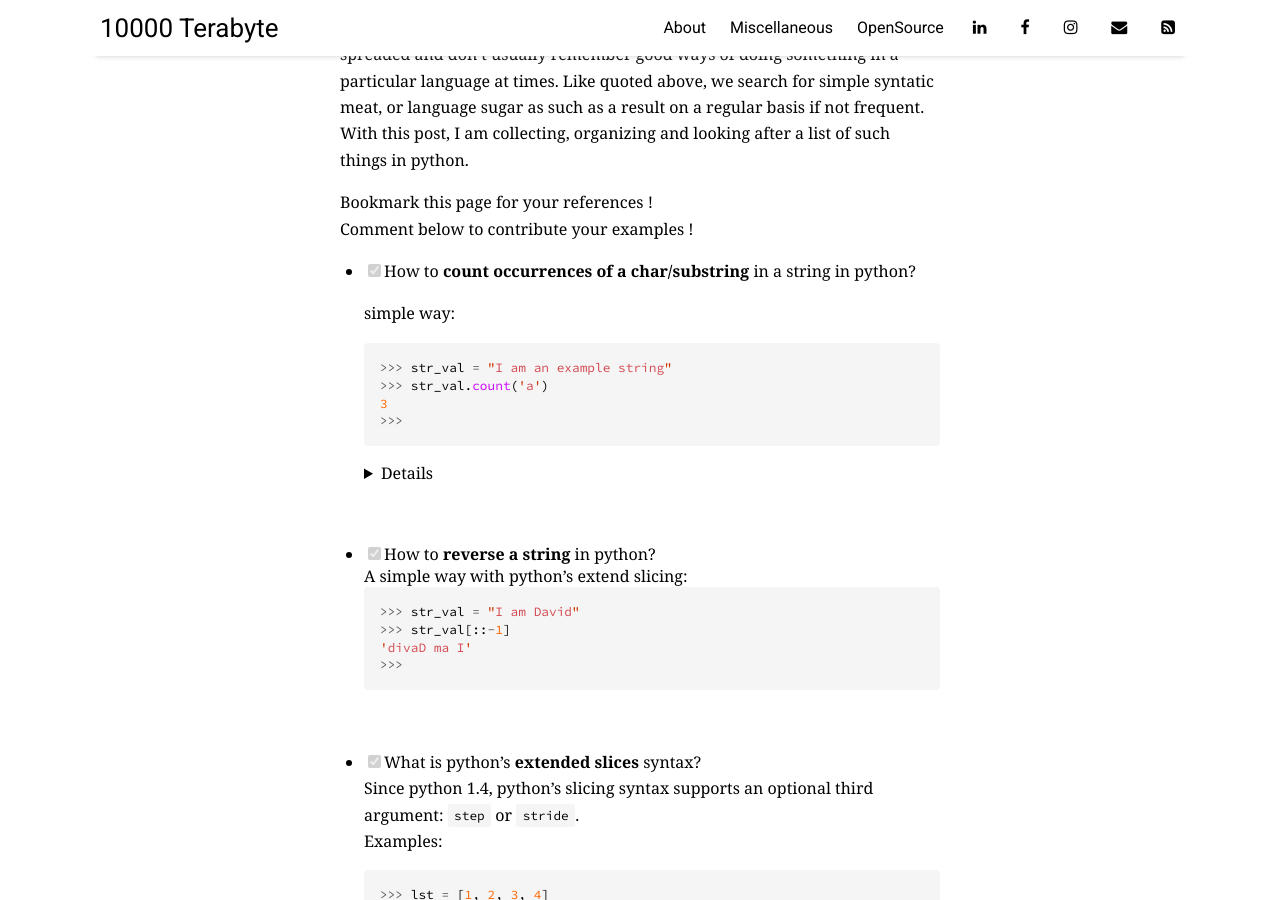
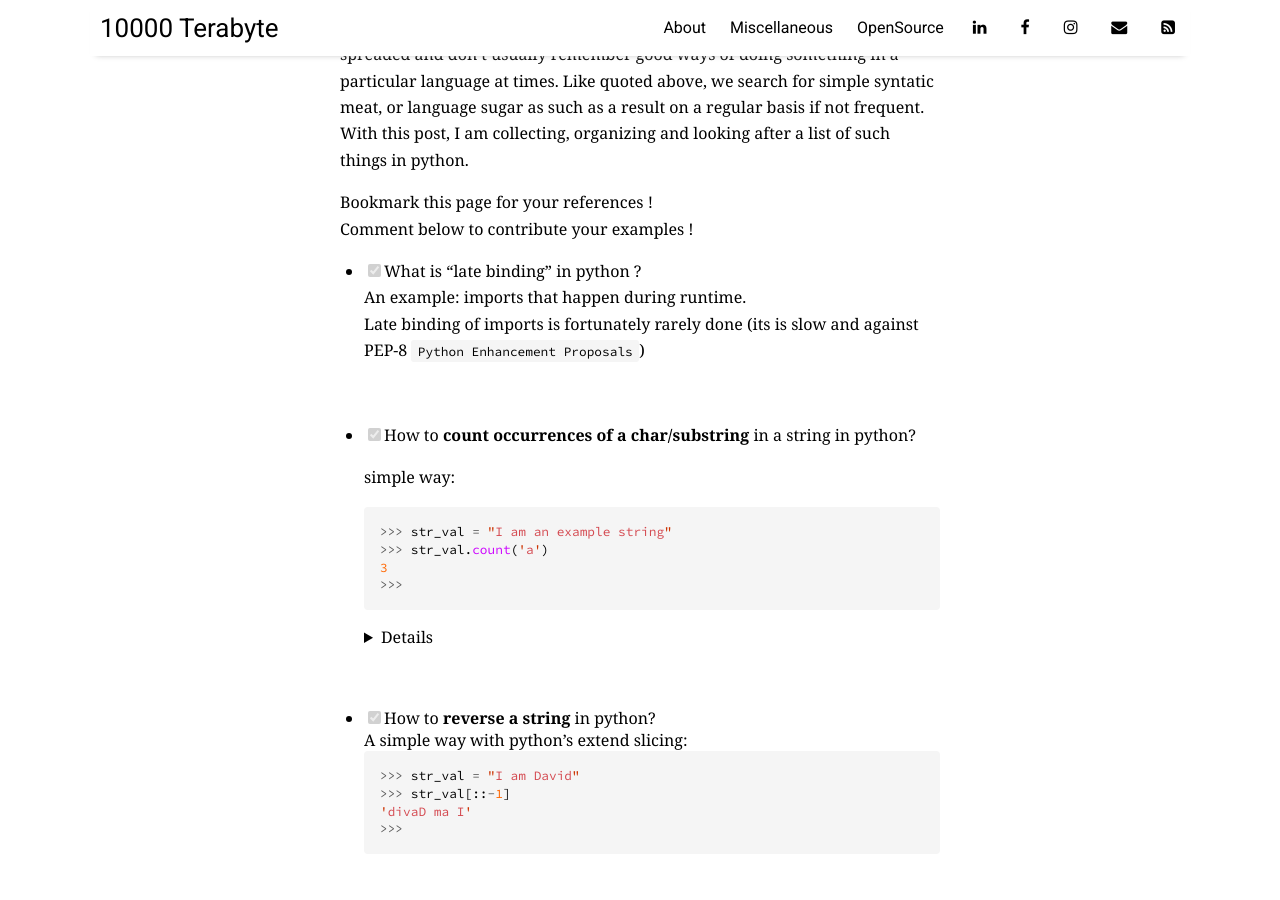
Before and after one commit to 10000TB/10000TB.github.io, a Jekyll site: the page built from _posts/2018-03-12-blog-series-python-A-Curated-List-Those-Python-How-To-You-Search-Frequently-in-Your-Daily-Programming.md, in a window 1280 px wide and 900 px high, scrolled down 535 px. Built offline with Jekyll 4.4.1, drawn with Linux system fonts in a browser that asks for light colours; nearby versions of some CDN libraries; comment, search, counter and statistics services are not loaded.

Commit message:
[Python How-Tos] Added a new item on late binding.

```diff
--- a/_posts/2018-03-12-blog-series-python-A-Curated-List-Those-Python-How-To-You-Search-Frequently-in-Your-Daily-Programming.md
+++ b/_posts/2018-03-12-blog-series-python-A-Curated-List-Those-Python-How-To-You-Search-Frequently-in-Your-Daily-Programming.md
@@ -13,6 +13,12 @@ Often times, when we work with different languages, our attentionn is spreaded a
 
 Bookmark this page for your references !
 Comment below to contribute your examples !
+
+- [x] What is "late binding" in python ?
+  An example: imports that happen during runtime.
+  Late binding of imports is fortunately rarely done (its is slow and against PEP-8 `Python Enhancement Proposals`)
+
+  &nbsp;
 
 - [x] How to **count occurrences of a char/substring** in a string in python?
 
```
